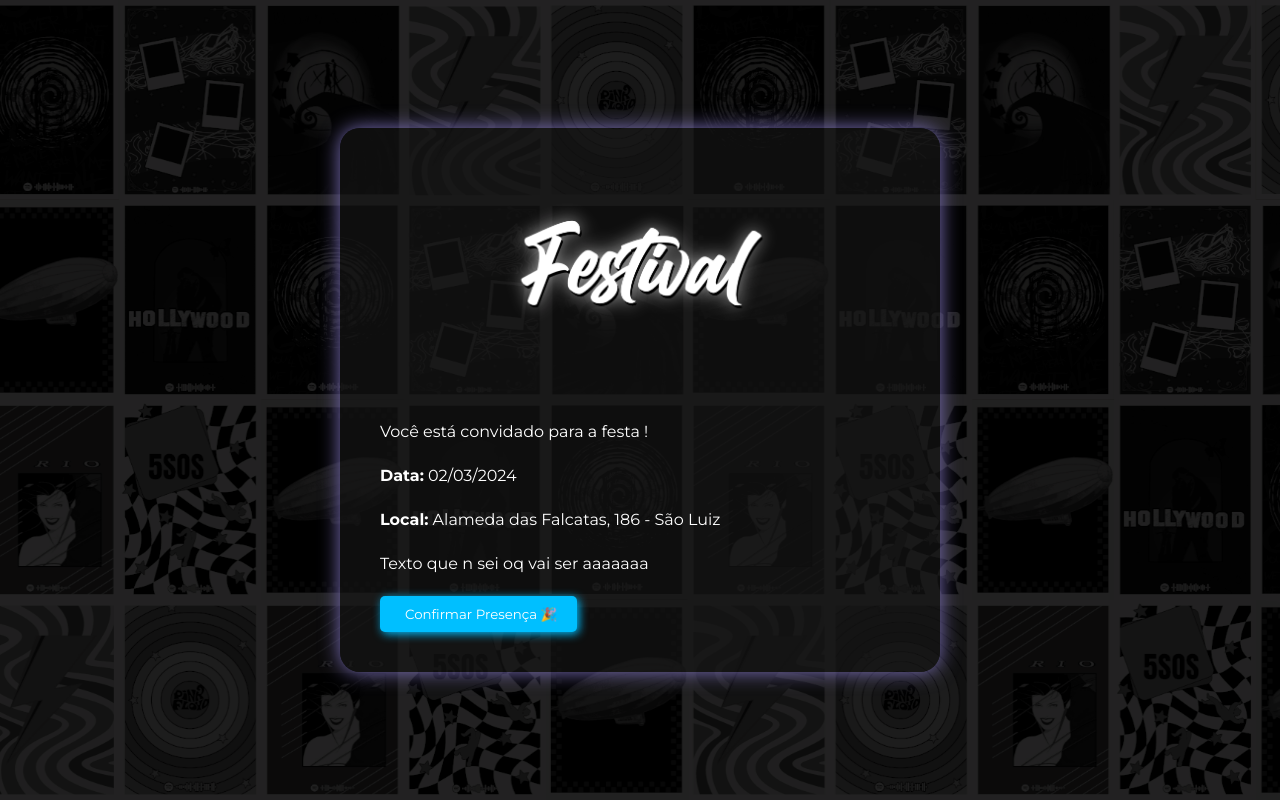
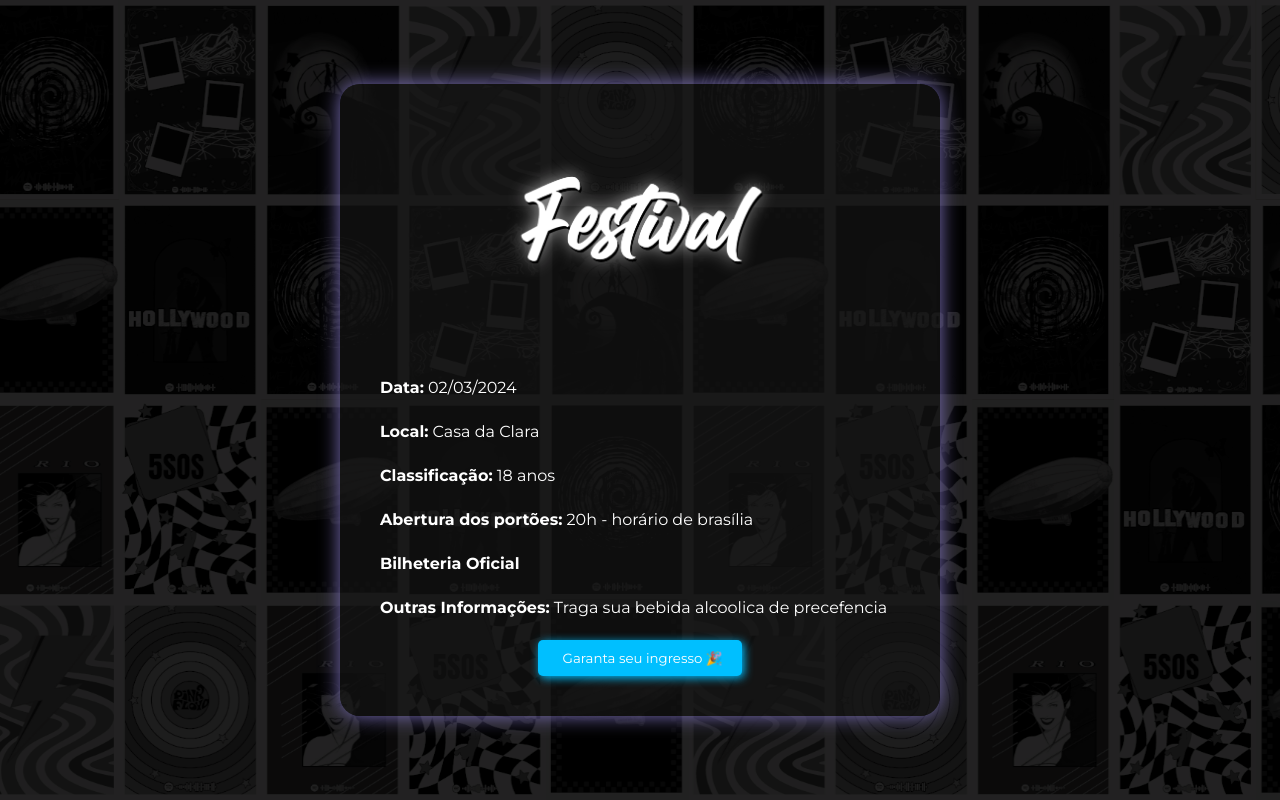
Before and after one commit to joseminelli/Convite, a plain HTML site: page index.html in a window 1280 px wide. Drawn offline with Linux system fonts and the light colour scheme.

Commit message:
improvements

```diff
--- a/index.html
+++ b/index.html
@@ -15,10 +15,12 @@
                 <img id="logo" src="img\festival.png" alt="">
             </div>
             <div class="details">
-                <p>Você está convidado para a festa !</p>
                 <p><b>Data:</b> 02/03/2024</p>
-                <p><b>Local:</b> Alameda das Falcatas, 186 - São Luiz</p>
-                <p>Texto que n sei oq vai ser aaaaaaa</p>
+                <p><b>Local:</b> Casa da Clara</p>
+                <p><b>Classificação:</b> 18 anos</p>
+                <p><b>Abertura dos portões:</b> 20h - horário de brasília</p>
+                <p><b>Bilheteria Oficial</b></p>
+                <p><b>Outras Informações:</b> Traga sua bebida alcoolica de precefencia</p>
                 <div class="buttons">
                     <button id="confirmarPresenca" class="btn"></button>
                 </div>
--- a/styles.css
+++ b/styles.css
@@ -67,7 +67,7 @@ body {
 }
 
 .btn::after {
-  content: "Confirmar Presença 🎉";
+  content: "Garanta seu ingresso 🎉";
   display: inline-block;
   margin-left: 5px;
 }
@@ -87,7 +87,6 @@ body {
   background-color: #fefefe;
   margin: 15% auto;
   padding: 20px;
-  border: 1px solid #888;
   width: fit-content;
   border-radius: 10px;
   animation: fadeIn 0.5s ease;
@@ -211,7 +210,12 @@ input:is(:focus, :valid) + .placeholder {
   align-items: center;
   z-index: 0;
 }
-
+.buttons{
+  display: flex;
+  justify-content: center;
+  align-items: center;
+  gap: 10px;
+}
 #overlay3 {
   position: fixed;
   top: 0;
```
